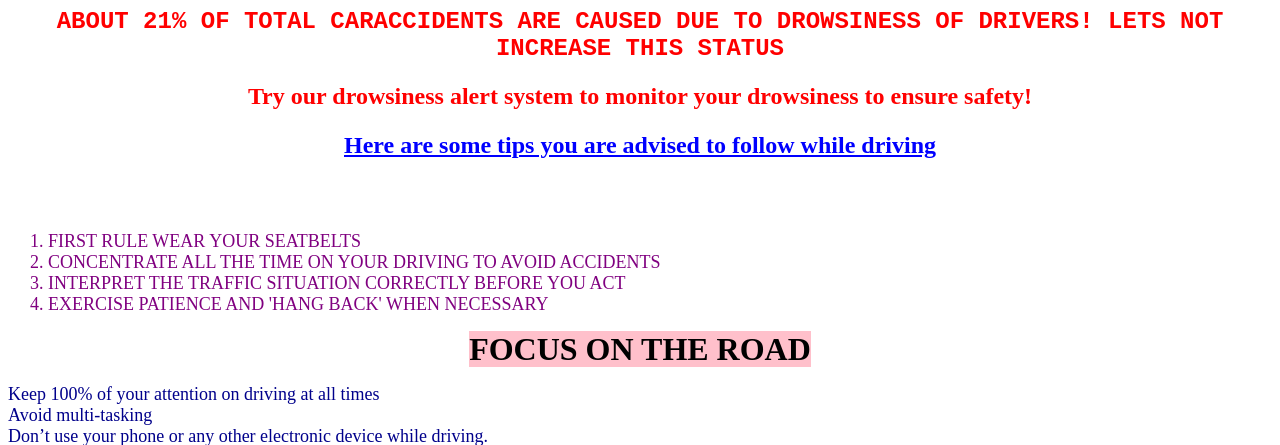
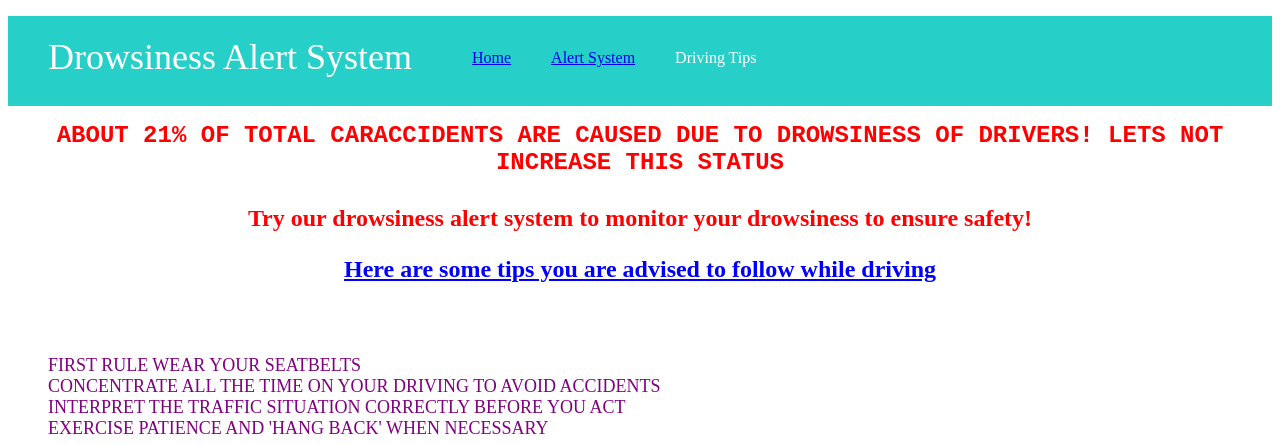
Before and after one commit to swathika1/Drowsiness_alert_flask_app, a Flask app: template templates/driving_tips.html in a window 1280 px wide. Shown: the top 445 px of the page. Run offline with Flask 2, Linux system fonts and the light colour scheme; the template is opened without the code that fills it, so the values that code supplies are empty.

Commit message:
Added route for driving_tips.html to app.py

```diff
--- a/app.py
+++ b/app.py
@@ -17,6 +17,10 @@
 @app.route('/alert_system')
 def alert_system():
     return render_template("alertsystem.html")
+
+@app.route('/driving_tips')
+def driving_tips():
+    return render_template("driving_tips.html")
 
 
 @app.route('/video_feed')
--- a/templates/alertsystem.html
+++ b/templates/alertsystem.html
@@ -13,6 +13,7 @@
           <ul>
             <li><a href = "{{ url_for('home') }}">Home</a></li>
             <li>Alert System</li>
+            <li><a href = "{{ url_for('driving_tips') }}">Driving Tips</a></li>
           </ul>
         </div>
       </div>
--- a/templates/driving_tips.html
+++ b/templates/driving_tips.html
@@ -1,6 +1,22 @@
+<!DOCTYPE html>
 <html>
+  <head>
+      <meta charset="utf-8">
+      <title>Drowsiness Alert System</title>
+      <link rel="stylesheet" href="{{url_for('static', filename='css/stylesheet.css')}}">
+  </head>
 
-</head>
+  <body>
+      <div class="header">
+        <div class="header-logo">Drowsiness Alert System</div>
+        <div class="header-list">
+          <ul>
+            <li><a href = "{{ url_for('home') }}">Home</a></li>
+            <li><a href = "{{ url_for('alert_system') }}">Alert System</a></li> <!-- lick here to go to drowsiness alert system -->
+            <li>Driving Tips</li>
+          </ul>
+        </div>
+      </div>
 
 <body>
 
--- a/templates/home.html
+++ b/templates/home.html
@@ -13,6 +13,7 @@
           <ul>
             <li>Home</li>
             <li><a href = "{{ url_for('alert_system') }}">Alert System</a></li> <!-- lick here to go to drowsiness alert system -->
+            <li><a href = "{{ url_for('driving_tips') }}">Driving Tips</a></li>
           </ul>
         </div>
       </div>
@@ -30,6 +31,7 @@
           <ul>
             <li>Home</li>
             <li>Alert System </li>
+            <li>Driving tips </li>
           </ul>
         </div>
       </div>
```
